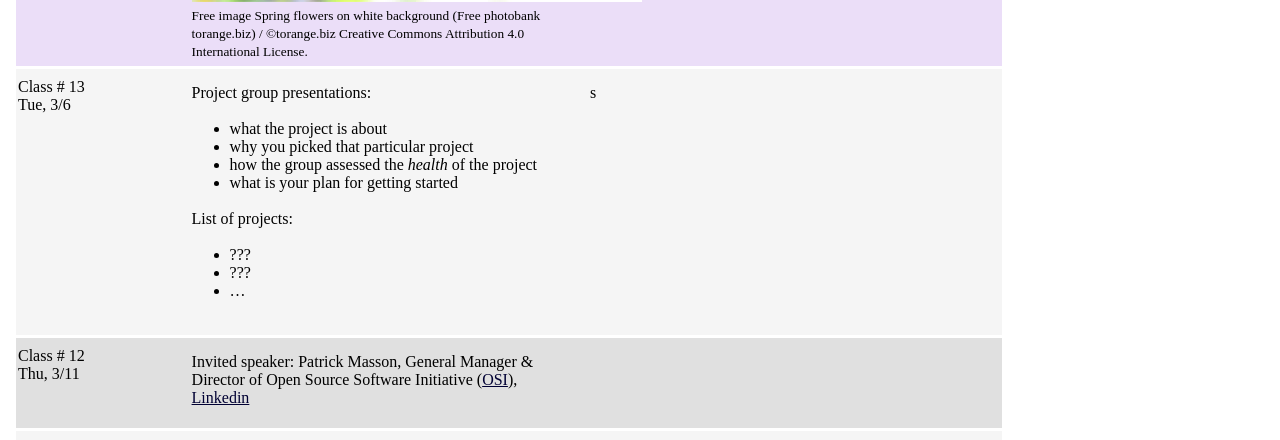
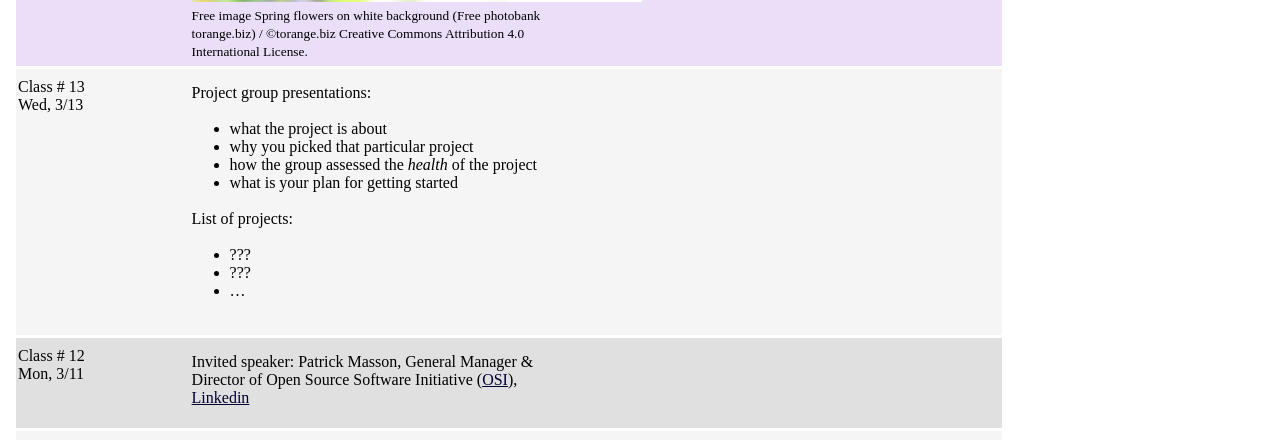
Before and after one commit to joannakl/ossd_s19, a Jekyll site: the page built from daily.html, in a window 1280 px wide and 900 px high. Shown: the part 444-884 px from the top of the window. Built offline with Jekyll 4.4.1, drawn with Linux system fonts in a browser that asks for light colours; comment, search, counter and statistics services are not loaded.

Commit message:
fixed dates for classes 12 and 13

```diff
--- a/_includes/daily/12.markdown
+++ b/_includes/daily/12.markdown
@@ -3,7 +3,7 @@
 <div class="column_date">
 
 Class # 12 <br>
-Thu, 3/11
+Mon, 3/11
 
 </div>
 
--- a/_includes/daily/13.markdown
+++ b/_includes/daily/13.markdown
@@ -4,7 +4,7 @@
 <div class="column_date">
 
 Class # 13 <br>
-Tue, 3/6
+Wed, 3/13
 
 </div>
 
@@ -51,7 +51,7 @@ Setup team repositories:
 - create another team repository that will be used for coordinating work on
 the project (use the project board to set up your milestones)
 
--->s
+-->
 
 
 </p>
```
